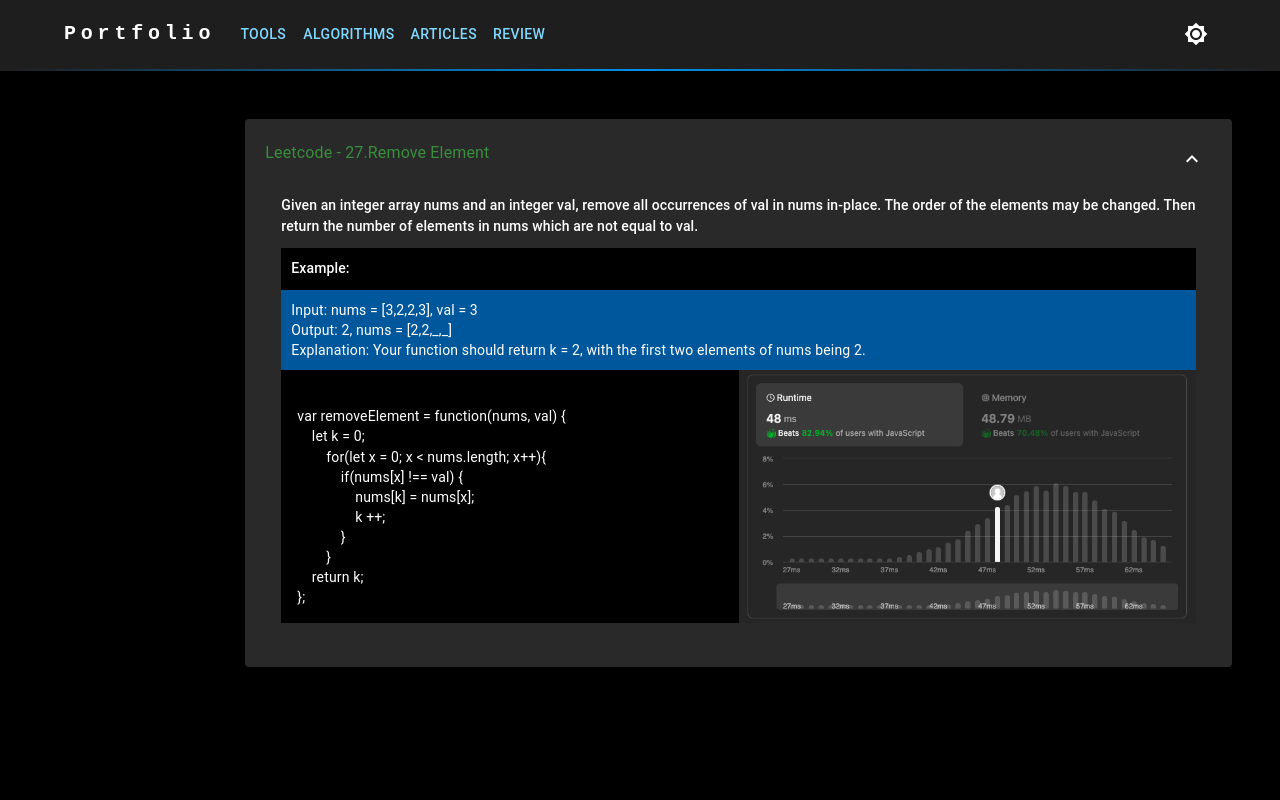
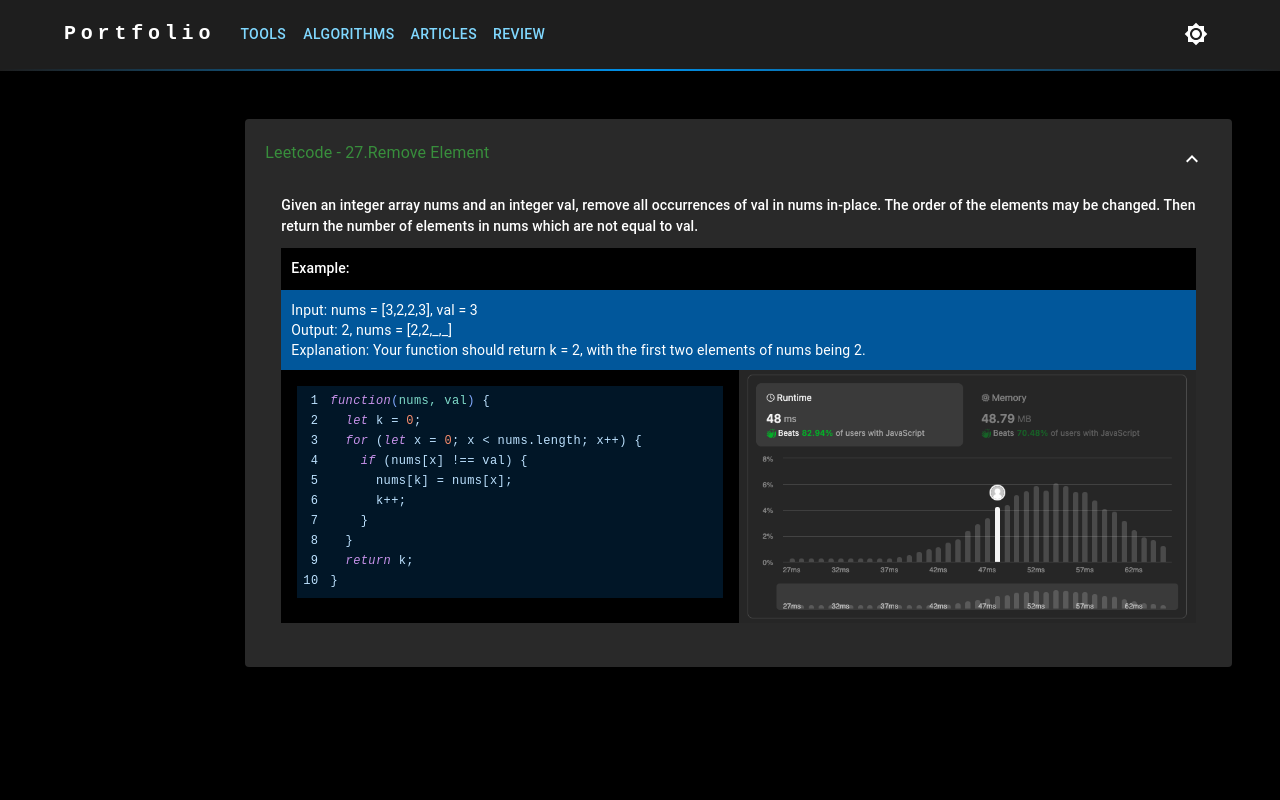
Before and after one commit to carlosharo/portfolio, a Next.js app: page /algorithms in a window 1280 px wide. Both pictures are taken after a click on the button 1191 px from the left and 168 px from the top of the page. Shown: the top 800 px of the page. Built offline with nearby package versions, Linux system fonts and the light colour scheme.

Commit message:
PT-0523: add style to the code text

```diff
--- /dev/null
+++ b/app/_commons/_mocks/algorithms/leetcode/27_remove_elements/code.js
@@ -0,0 +1,10 @@
+export const removeElement = function(nums, val) {
+    let k = 0;
+        for(let x = 0; x < nums.length; x++){
+            if(nums[x] !== val) {
+                nums[k] = nums[x];
+                k ++;
+            }
+        }
+    return k;
+};
--- a/app/_commons/_mocks/algorithms/leetcode/27_remove_elements.tsx
+++ b/app/_commons/_mocks/algorithms/leetcode/27_remove_elements/index.tsx
@@ -1,4 +1,4 @@
-
+import {removeElement} from './code';
 export const remove_elements = {
     title: 'Leetcode - 27.Remove Element',
     href: 'https://leetcode.com/problems/remove-element/description',
@@ -10,17 +10,7 @@ export const remove_elements = {
         description: `Input: nums = [3,2,2,3], val = 3
 Output: 2, nums = [2,2,_,_]
 Explanation: Your function should return k = 2, with the first two elements of nums being 2.`,
-        code: `
-var removeElement = function(nums, val) {
-    let k = 0;
-        for(let x = 0; x < nums.length; x++){
-            if(nums[x] !== val) {
-                nums[k] = nums[x];
-                k ++;
-            }
-        }
-    return k;
-};`,
+        code: removeElement,
     },
     media: {
         href: './algorithms/leetcode/27.remove_elements.png',
--- a/app/_components/PTCardDetails/index.tsx
+++ b/app/_components/PTCardDetails/index.tsx
@@ -4,6 +4,8 @@ import { Box, CardMedia, Grid, IconButton, Link, Stack, Typography } from "@mui/
 import { ExpandLess, ExpandMore } from '@mui/icons-material';
 import { AlgorithmsProps } from "@/app/_commons/_types";
 import { useState } from "react";
+import SyntaxHighlighter from 'react-syntax-highlighter';
+import { nightOwl } from 'react-syntax-highlighter/dist/esm/styles/hljs';
 
 export const PTCardDetails: React.FC<AlgorithmsProps> = ({ ...algorithm }) => {
     const [isExpanded, setIsExpanded] = useState(false);
@@ -12,6 +14,7 @@ export const PTCardDetails: React.FC<AlgorithmsProps> = ({ ...algorithm }) => {
     const handleExpandClick = () => {
         setIsExpanded(!isExpanded);
     }
+    const codeString = `(num) => num + 1`;
 
     return (
         <PTCard style={{ padding: '20px' }}>
@@ -34,7 +37,16 @@ export const PTCardDetails: React.FC<AlgorithmsProps> = ({ ...algorithm }) => {
                     </Box>
                     <Grid container bgcolor='background.default'>
                         <Grid item xs={12} md={6} padding={2}>
-                            <Typography variant='body2' sx={{ whiteSpace: 'pre-wrap' }}>{example.code}</Typography>
+                            <Typography variant='caption' sx={{ fontSize: { xs: '9px', sm: '10px', md: '12px' } }}>
+                                <SyntaxHighlighter
+                                    language="javascript"
+                                    showLineNumbers
+                                    style={nightOwl}
+                                    codeTagProps={{ style: { color: '#bde2ff' } }}
+                                    >
+                                    {`${example.code}`}
+                                </SyntaxHighlighter>
+                            </Typography>
                         </Grid>
                         <Grid item xs={12} md={6}>
                             <CardMedia>
```
